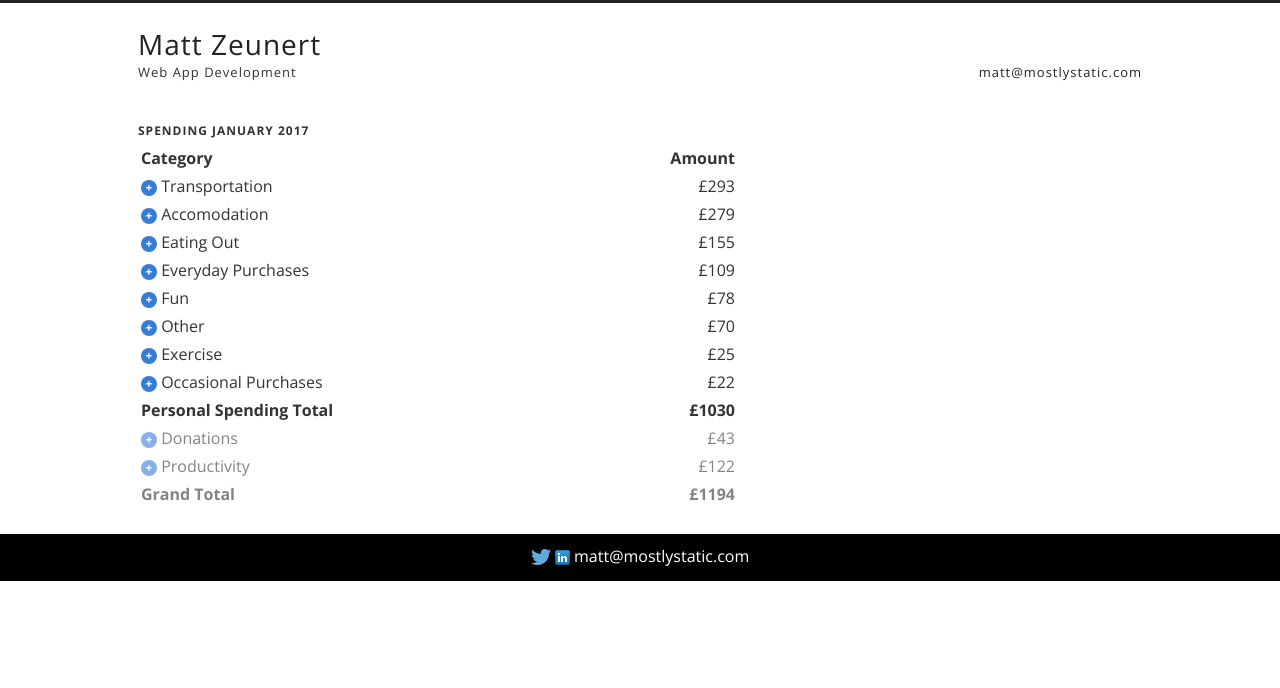
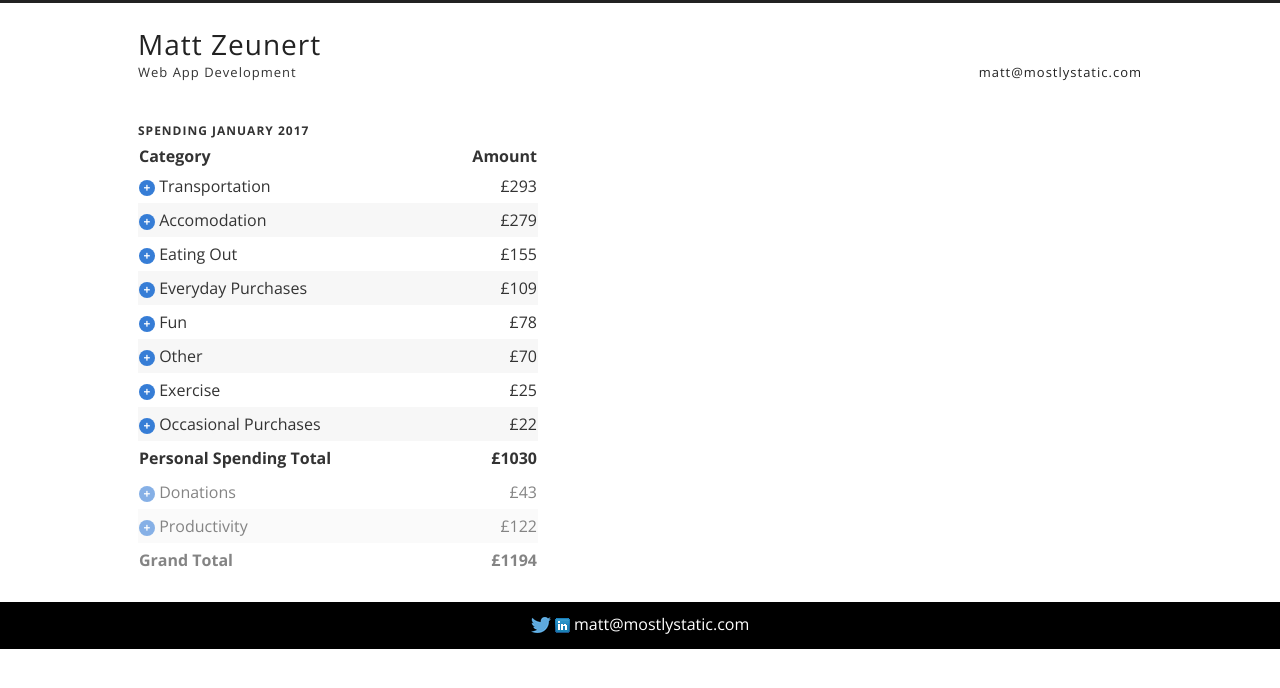
Before and after one commit to mattzeunert/mattzeunert.github.io, a Jekyll site: the page built from money.html, in a window 1280 px wide. Shown: the top 688 px of the page. Built offline with Jekyll 4.4.1, drawn with Linux system fonts in a browser that asks for light colours; nearby versions of some CDN libraries.

Commit message:
update money

```diff
--- a/money.html
+++ b/money.html
@@ -38,27 +38,35 @@ permalink: /money.html
 .non-personal {
     opacity: .6;
 }
+.money-category-odd td {
+    background: #f7f7f7;
+}
+
+table {
+    border-collapse: collapse
+}
+table td{
+    line-height: 2em;
+}
 </style>
 
 <script src="money/jan-2017.js"></script>
 <script src="money/underscore.min.js"></script>
 
-<!--
 <script
   src="https://code.jquery.com/jquery-2.2.4.js"
   integrity="sha256-iT6Q9iMJYuQiMWNd9lDyBUStIq/8PuOW33aOqmvFpqI="
   crossorigin="anonymous"></script>
 
--->
 
 <script type="text/template" id="month-template">
-<table style="width: 600px;max-width: 100%">
+<table style="width: 400px;max-width: 100%">
     <tr>
         <th style="text-align: left">Category</th>
         <th style="text-align: right">Amount</th>
     </tr>
-    <% personalSpending.forEach(function(category){ %>
-            <%= renderCategory(category) %>
+    <% personalSpending.forEach(function(category, i){ %>
+            <%= renderCategory(category, i) %>
         <% }) %>
 
     <tr style="font-weight: bold">
@@ -66,8 +74,8 @@ permalink: /money.html
         <td style="text-align: right"><%= amt(personalAmount) %></td>
     </tr>
 
-<% nonPersonalSpending.forEach(function(category){ %>
-            <%= renderCategory(category, true) %>
+<% nonPersonalSpending.forEach(function(category, i){ %>
+            <%= renderCategory(category, i, true) %>
         <% }) %>
     <tr class="non-personal" style="font-weight: bold">
         <td>Grand Total</td>
@@ -78,7 +86,7 @@ permalink: /money.html
 </script>
 
 <script type="text/template" id="category-template">
-    <tr data-category="<%= makeId(category.name) %>" class="category <%= isNonPersonal ? 'non-personal': '' %>">
+    <tr data-category="<%= makeId(category.name) %>" class="category <%= isNonPersonal ? 'non-personal': '' %> <%= index % 2 == 1 ? 'money-category-odd' : ''%>">
         <td>
             <span class="category-expand">+</span>
             <span class="category-collapse">&minus;</span>
@@ -88,7 +96,7 @@ permalink: /money.html
     </tr>
     <% category.subcategories.forEach(function(subcategory){ %>
         <tr class="money-subcategory money-subcategory-<%= makeId(category.name) %> <%= isNonPersonal ? 'non-personal': '' %>" >
-            <td style="padding-left: 20px"><%= subcategory.name %></td>
+            <td style="padding-left: 40px"><%= subcategory.name %></td>
             <td style="text-align: right"><%= amt(subcategory.amount) %></td>
 
         </tr>
```
Also changed, not shown: other parts of money.html (+2 -2 lines).
